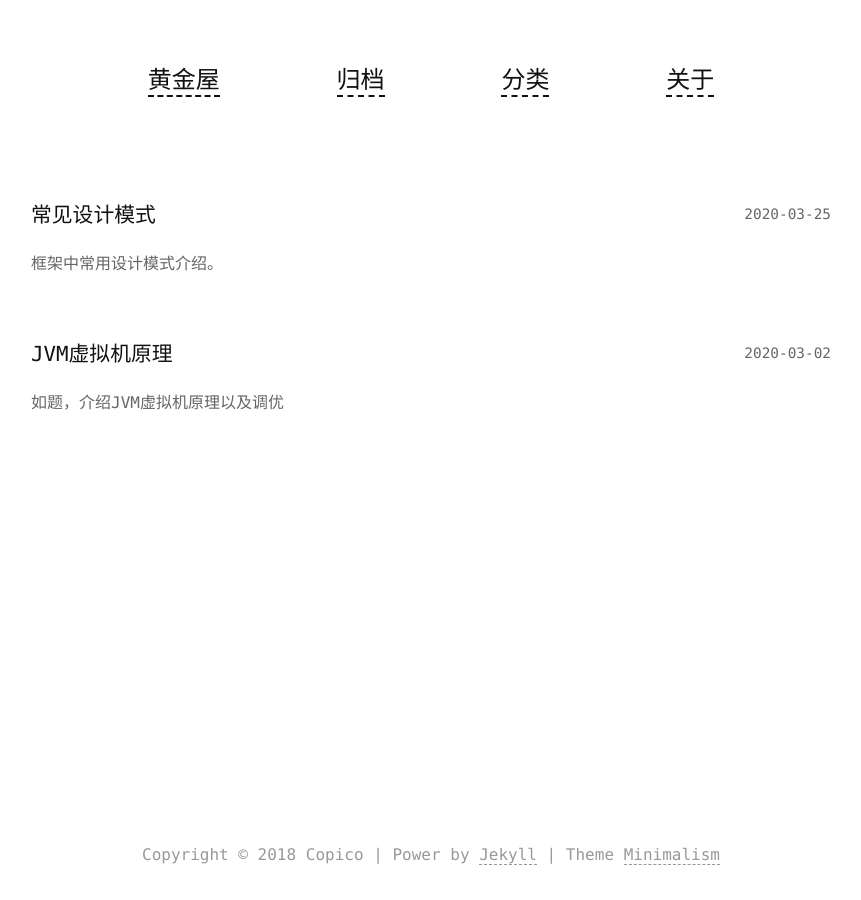
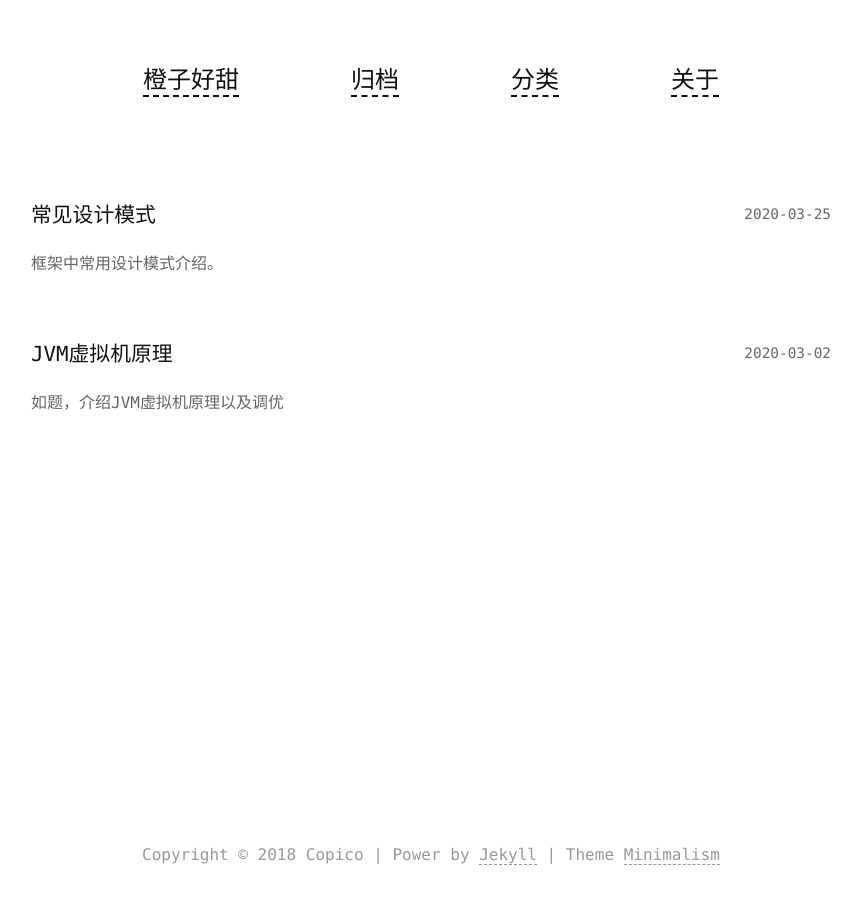
Before and after one commit to copico-zhibai/copico-zhibai.github.io, a Jekyll site: the page built from articles.md, in a window 1280 px wide. Shown: the whole page, without its empty margins (209-1070 px from the left). Built offline with Jekyll 4.4.1, drawn with Linux system fonts in a browser that asks for light colours.

Commit message:
Update _config.yml

```diff
--- a/_config.yml
+++ b/_config.yml
@@ -14,7 +14,7 @@ defaults:
     values:
       image: true
 
-title: 黄金屋
+title: 橙子好甜
 name: Copico
 description: 如果你不出去走走，你就会以为这就是世界。
 
```
